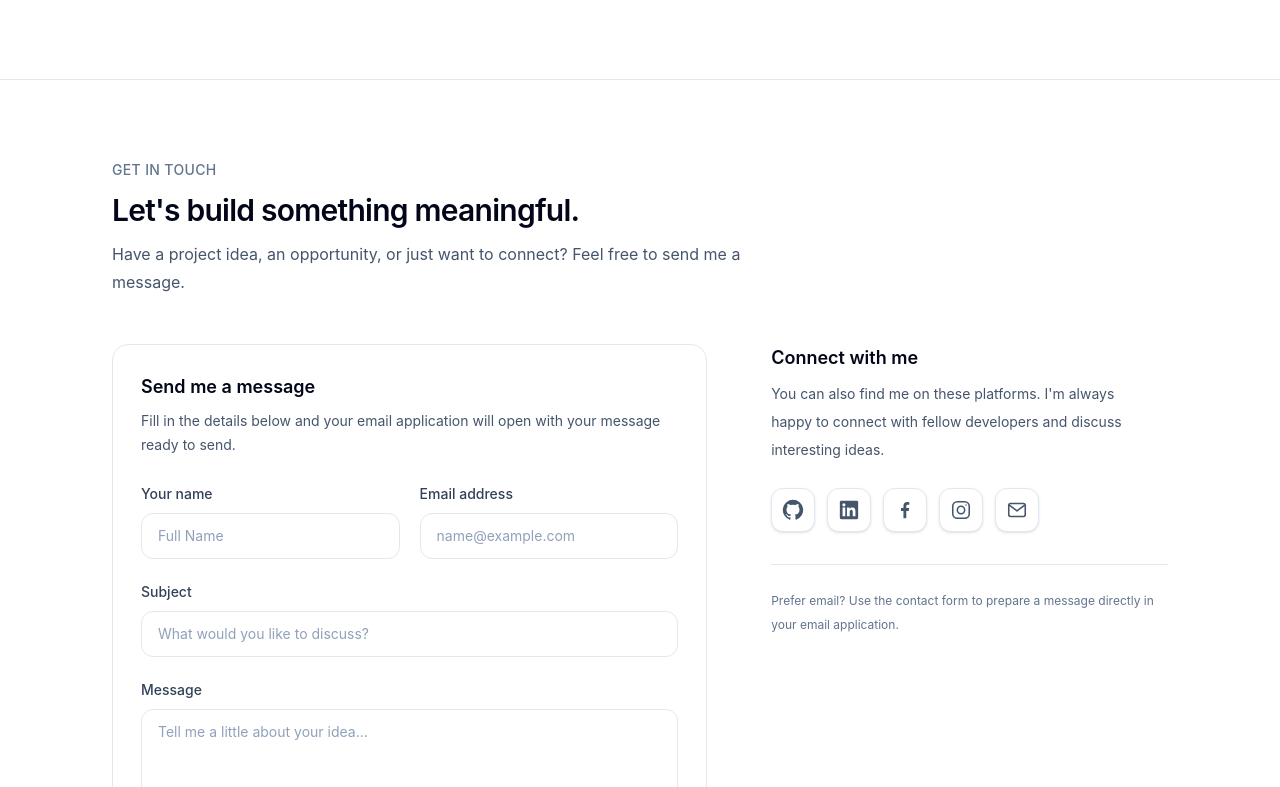
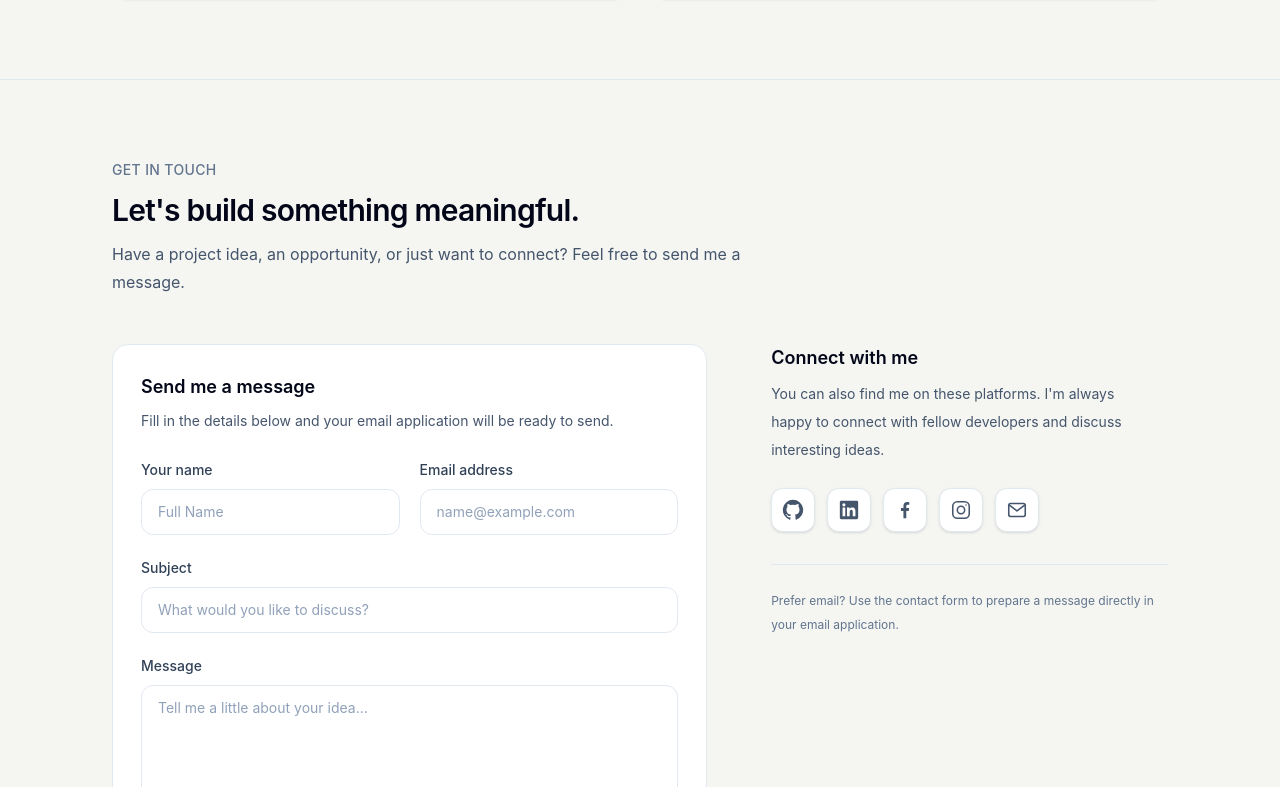
Before and after one commit to TalhaAhmad-Codes/My-Portfolio, a React (Vite) app: page / in a window 1280 px wide. Shown: the part 2444-3231 px from the top of the page. Built offline with nearby package versions, Linux system fonts and the light colour scheme.

Commit message:
Refine portfolio styling with green accents
Update the page background, cards, profile frame, and navigation with a softer neutral and emerald palette. Adjust contact copy and remove an unused navbar import.

```diff
--- a/src/App.jsx
+++ b/src/App.jsx
@@ -4,7 +4,7 @@ import { Navbar } from "./components/Navbar.jsx";
 
 function App() {
   return (
-    <div className="min-h-screen bg-white text-slate-900 antialiased dark:bg-slate-950 dark:text-white">
+    <div className="min-h-screen bg-[#f5f6f2] text-[#17211b] transition-colors duration-300 antialiased dark:bg-gray-950 dark:text-white">
       <Navbar />
 
       <Routes>
--- a/src/components/Contact.jsx
+++ b/src/components/Contact.jsx
@@ -26,14 +26,13 @@ export default function Contact() {
 
         <div className="mt-10 grid grid-cols-1 gap-10 lg:mt-12 lg:grid-cols-[minmax(0,1.2fr)_minmax(260px,0.8fr)] lg:gap-16">
           <ScrollReveal delay={150}>
-            <div className="rounded-2xl border border-slate-200 bg-white p-5 dark:border-slate-800 dark:bg-slate-900/40 sm:p-7">
+            <div className="rounded-2xl border border-slate-200 hover:border-emerald-200 bg-white p-5 dark:border-slate-800 dark:bg-slate-900/40 sm:p-7">
               <h3 className="text-lg font-semibold text-slate-950 dark:text-white">
                 Send me a message
               </h3>
 
               <p className="mt-2 mb-6 text-sm leading-6 text-slate-600 dark:text-slate-400">
-                Fill in the details below and your email application will open
-                with your message ready to send.
+                Fill in the details below and your email application will be ready to send.
               </p>
 
               <ContactForm />
--- a/src/components/ContactForm.jsx
+++ b/src/components/ContactForm.jsx
@@ -163,7 +163,7 @@ export default function ContactForm() {
       {/* Send Button */}
       <button
         type="submit"
-        className="inline-flex w-full items-center justify-center gap-2 rounded-xl bg-slate-950 px-5 py-3.5 text-sm font-medium text-white transition-all duration-300 hover:-translate-y-0.5 hover:bg-sky-600 hover:shadow-lg hover:shadow-sky-500/20 focus-visible:outline-none focus-visible:ring-2 focus-visible:ring-sky-500 focus-visible:ring-offset-2 dark:bg-emerald-300 dark:text-slate-950 dark:hover:bg-sky-400 motion-reduce:transform-none motion-reduce:transition-none sm:w-auto"
+        className="inline-flex w-full items-center justify-center gap-2 rounded-xl bg-slate-950 px-5 py-3.5 text-sm font-medium text-white transition-all duration-300 hover:-translate-y-0.5 hover:bg-sky-600 hover:shadow-lg hover:shadow-sky-500/20 focus-visible:outline-none focus-visible:ring-2 focus-visible:ring-sky-500 focus-visible:ring-offset-2 dark:bg-emerald-200 dark:text-slate-950 dark:hover:bg-sky-400 motion-reduce:transform-none motion-reduce:transition-none sm:w-auto"
       >
         {status === "Sending your message..." ? "Sending..." : "Send Message"}
         <span aria-hidden="true">↗</span>
--- a/src/components/ExperienceCard.jsx
+++ b/src/components/ExperienceCard.jsx
@@ -24,7 +24,7 @@ export default function ExperienceCard({
 
   return (
     <ScrollReveal delay={delay} className="h-full">
-      <article className="group relative h-full overflow-hidden rounded-2xl border border-slate-200 bg-white p-6 transition-all duration-300 ease-out hover:-translate-y-1 hover:border-slate-300 hover:shadow-xl hover:shadow-slate-900/5 dark:border-slate-800 dark:bg-slate-900/40 dark:hover:border-slate-700 dark:hover:shadow-black/20 sm:p-7">
+      <article className="group relative h-full overflow-hidden rounded-2xl border border-[#e2e8df] bg-white shadow-sm p-6 transition-all duration-300 ease-out hover:-translate-y-1 hover:border-emerald-200 hover:shadow-xl hover:shadow-emerald-900/5 dark:border-slate-800 dark:bg-slate-900/40 dark:hover:border-slate-700 dark:hover:shadow-black/20 sm:p-7">
         {/* Subtle accent line */}
         <div
           aria-hidden="true"
@@ -89,7 +89,7 @@ export default function ExperienceCard({
                 {skills.map((skill) => (
                   <li
                     key={skill}
-                    className="rounded-full border border-slate-200 bg-slate-50 px-3 py-1 text-xs font-medium text-slate-600 transition-colors duration-200 group-hover:border-slate-300 dark:border-slate-700 dark:bg-slate-800/70 dark:text-slate-300 dark:group-hover:border-slate-600"
+                    className="rounded-full border border-[#dce5da] bg-[#f0f5ef] px-3 py-1 text-xs font-medium text-[#526357] transition-colors duration-200 group-hover:border-emerald-200 dark:border-slate-700 dark:bg-slate-800/70 dark:text-slate-300 dark:group-hover:border-slate-600"
                   >
                     {skill}
                   </li>
--- a/src/components/HeroSection.jsx
+++ b/src/components/HeroSection.jsx
@@ -79,7 +79,7 @@ export default function HeroSection() {
           />
 
           {/* Profile photo */}
-          <div className="relative aspect-[4/5] overflow-hidden rounded-[2rem] border border-slate-200 bg-slate-100 dark:border-slate-800 dark:bg-slate-900">
+          <div className="relative aspect-[4/5] overflow-hidden rounded-[2rem] border border-emerald-200 bg-white dark:border-slate-800 dark:bg-slate-900">
             <img
               src={profileImage}
               alt="Portrait of Talha Ahmad"
--- a/src/components/Navbar.jsx
+++ b/src/components/Navbar.jsx
@@ -1,4 +1,4 @@
-import { Link } from "react-router-dom";
+
 
 export function Navbar() {
   const links = [
@@ -9,7 +9,7 @@ export function Navbar() {
   ];
 
   return (
-    <header className="sticky top-0 z-50 border-b border-slate-200/80 bg-white/85 backdrop-blur-lg dark:border-slate-800/80 dark:bg-slate-950/85">
+    <header className="sticky top-0 z-50 border-b border-slate-200/80 bg-white/80 backdrop-blur-3xl dark:border-slate-800/80 dark:bg-slate-950/85">
       <nav
         aria-label="Main navigation"
         className="mx-auto flex max-w-6xl items-center justify-between px-6 py-4 sm:px-8 lg:px-12"
--- a/src/components/ProjectCard.jsx
+++ b/src/components/ProjectCard.jsx
@@ -3,7 +3,7 @@ import ScrollReveal from "./ScrollReveal";
 export function ProjectCard({ title, description, skills = [], delay = 0 }) {
   return (
     <ScrollReveal delay={delay} className="h-full">
-      <article className="group relative h-full overflow-hidden rounded-2xl border border-slate-200 bg-white p-6 transition-all duration-300 ease-out hover:-translate-y-1 hover:border-slate-300 hover:shadow-xl hover:shadow-slate-900/5 dark:border-slate-800 dark:bg-slate-900/40 dark:hover:border-slate-700 dark:hover:shadow-black/20 sm:p-7">
+      <article className="group relative h-full overflow-hidden rounded-2xl border border-[#e2e8df] bg-white p-6 transition-all duration-300 ease-out hover:-translate-y-1 hover:border-emerald-200 hover:shadow-xl hover:shadow-emerald-900/5 shadow-sm dark:border-slate-800 dark:bg-slate-900/40 dark:hover:border-slate-700 dark:hover:shadow-black/20 sm:p-7">
         {/* Subtle decorative accent */}
         <div
           aria-hidden="true"
@@ -30,7 +30,7 @@ export function ProjectCard({ title, description, skills = [], delay = 0 }) {
               {skills.map((skill) => (
                 <li
                   key={skill}
-                  className="rounded-full border border-slate-200 bg-slate-50 px-3 py-1 text-xs font-medium text-slate-600 transition-colors duration-200 group-hover:border-slate-300 dark:border-slate-700 dark:bg-slate-800/70 dark:text-slate-300 dark:group-hover:border-slate-600"
+                  className="rounded-full border border-[#dce5da] bg-[#f0f5ef] px-3 py-1 text-xs font-medium text-[#526357] transition-colors duration-200 group-hover:border-emerald-200 dark:border-slate-700 dark:bg-slate-800/70 dark:text-slate-300 dark:group-hover:border-slate-600"
                 >
                   {skill}
                 </li>
```
